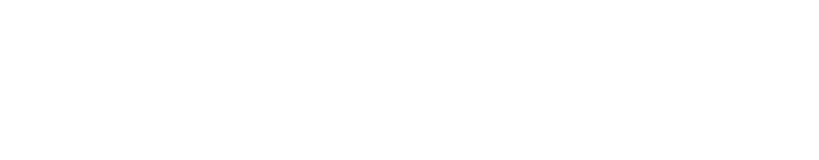
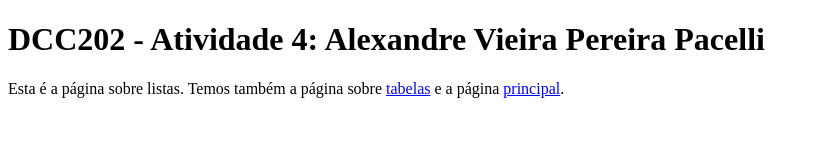
Before and after one commit to ufjf-dcc202/ufjf-dcc202-2023-3-b-atv4-AlexandreVp, a website: page listas.html in a window 1280 px wide. Shown: the whole page, without its empty margins (0-819 px from the left). Drawn offline with Linux system fonts and the light colour scheme.

Commit message:
Adicionando conteúdo em listas.html

```diff
--- a/listas.html
+++ b/listas.html
@@ -3,9 +3,12 @@
 <head>
     <meta charset="UTF-8">
     <meta name="viewport" content="width=device-width, initial-scale=1.0">
-    <title>Document</title>
+    <title>DCC202 - Atividade 4 - Listas: Alexandre Vieira Pereira Pacelli</title>
 </head>
 <body>
-
+    <main>
+        <h1>DCC202 - Atividade 4: Alexandre Vieira Pereira Pacelli</h1>
+        <p>Esta é a página sobre listas. Temos também a página sobre <a href="tabelas.html">tabelas</a> e a página <a href="index.html">principal</a>.</p>
+    </main>
 </body>
 </html>
```
